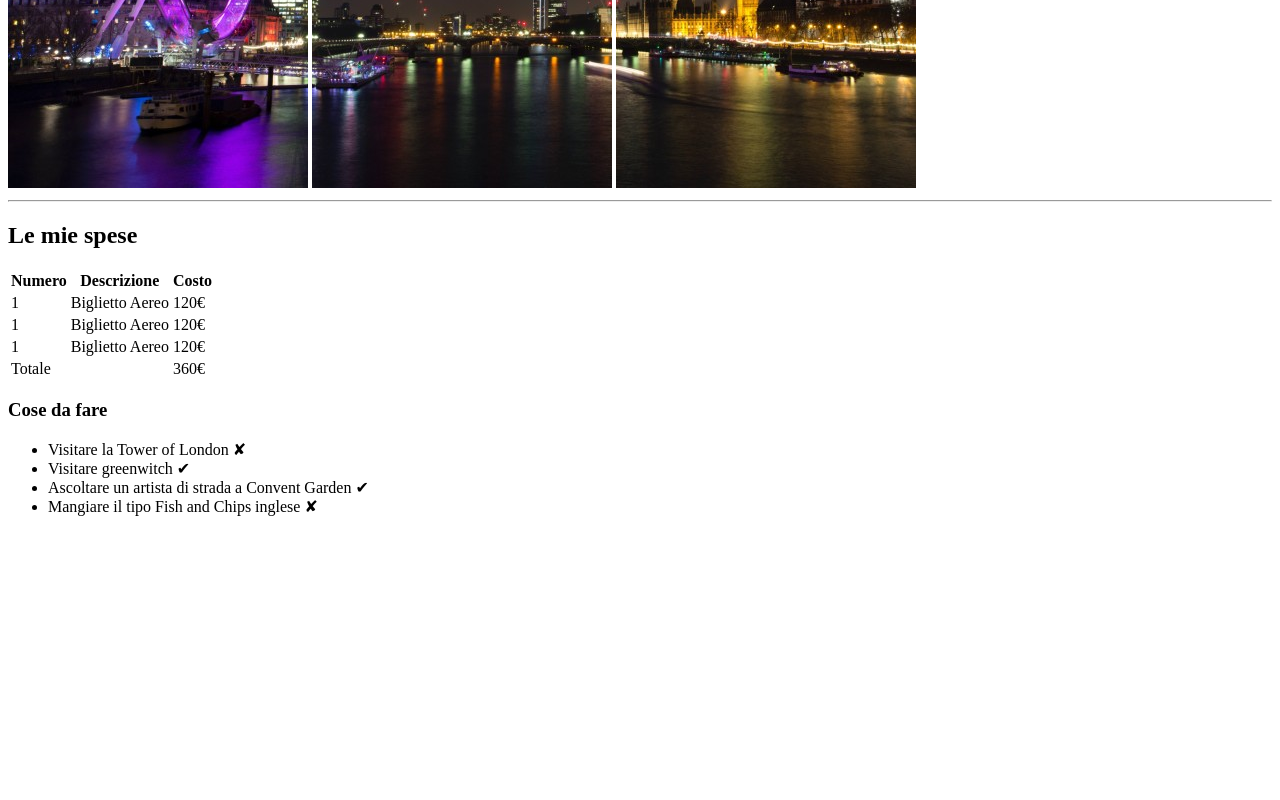
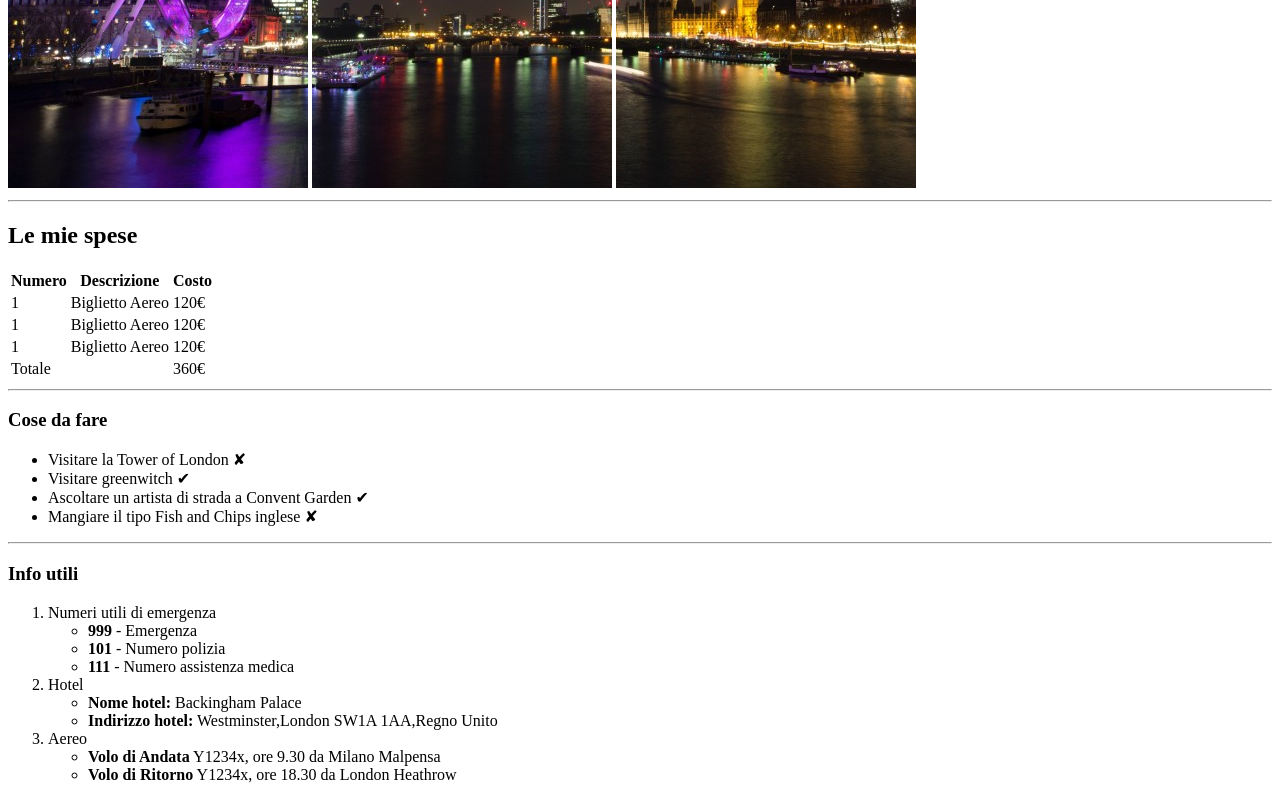
Before and after one commit to Mattia-Rollo/html-london-trip, a plain HTML site: page index.html in a window 1280 px wide. Shown: the part 492-1292 px from the top of the page. Before the commit the page ends 1024 px from the top, so only its background shows below. Drawn offline with Linux system fonts and the light colour scheme.

Commit message:
add section "info utili"

```diff
--- a/index.html
+++ b/index.html
@@ -52,6 +52,7 @@
                 </tr>
             </tfoot>
         </table>
+        <hr>
         </section>
         <!-- sezione cose da fare  -->
         <section>
@@ -62,8 +63,33 @@
                 <li>Ascoltare un artista di strada a Convent Garden &#10004;</li>
                 <li>Mangiare il tipo Fish and Chips inglese &#10008;</li>
             </ul>
+            <hr>
         </section>
-
-    </main>
+        <!-- sezione info utili  -->
+        <section>
+            <h3>Info utili</h3>
+            <ol>
+                <li>Numeri utili di emergenza
+                    <ul>
+                        <li><strong>999</strong> - Emergenza</li>
+                        <li><strong>101</strong> - Numero polizia</li>
+                        <li><strong>111</strong> - Numero assistenza medica</li>
+                    </ul>
+                </li>
+                <li>Hotel
+                    <ul>
+                        <li><strong>Nome hotel:</strong> Backingham Palace</li>
+                        <li><strong>Indirizzo hotel:</strong> Westminster,London SW1A 1AA,Regno Unito</li>
+                    </ul>
+                </li>
+                <li>Aereo
+                    <ul>
+                        <li><strong>Volo di Andata</strong> Y1234x, ore 9.30 da Milano Malpensa</li>
+                        <li><strong>Volo di Ritorno</strong> Y1234x, ore 18.30 da London Heathrow</li>
+                    </ul>
+                </li>
+            </ol>
+        </section>
+        </main>
 </body>
 </html>
```
